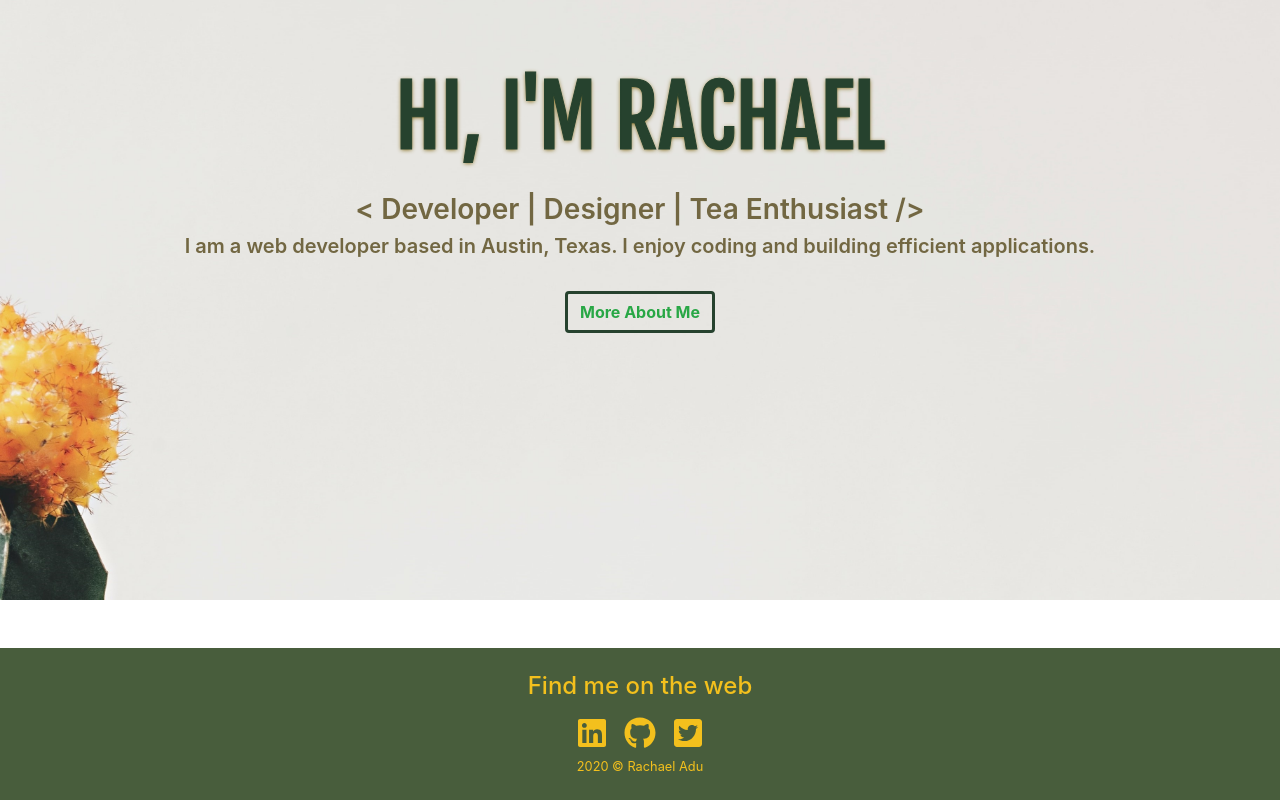
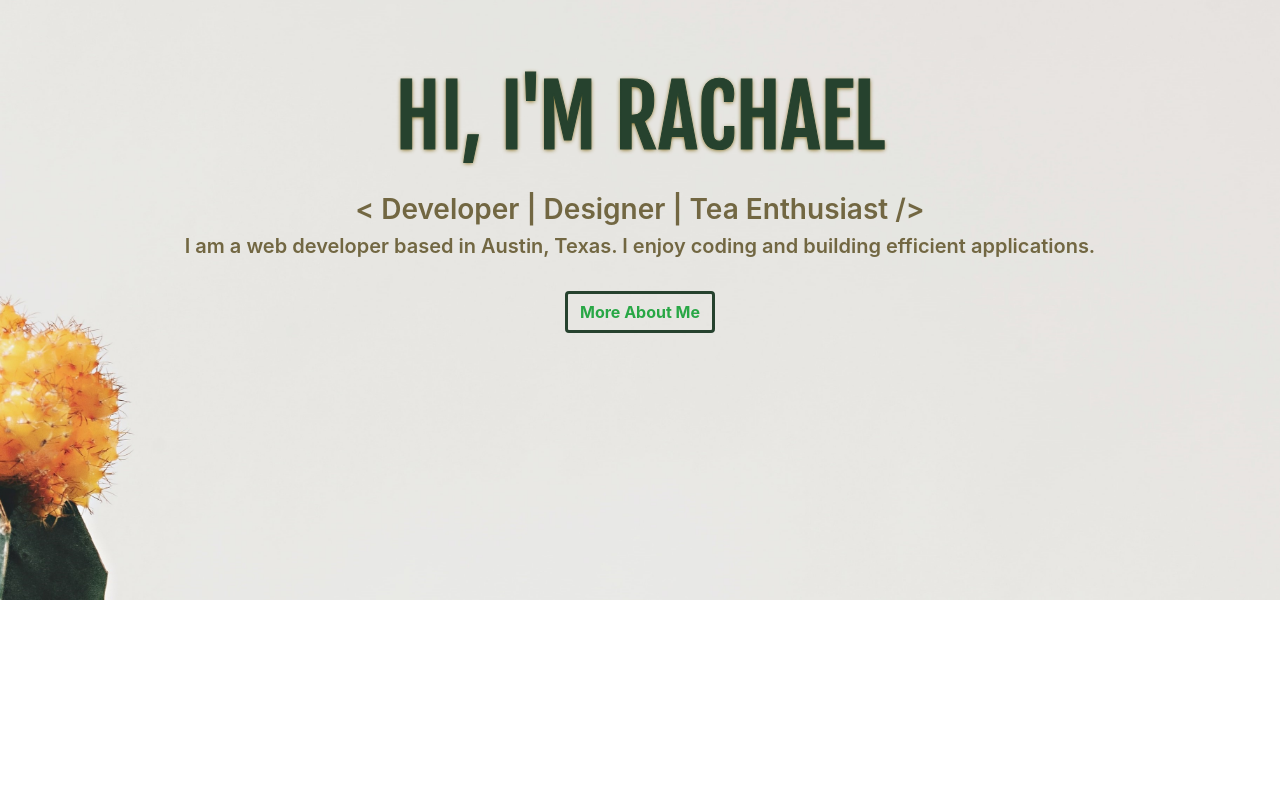
Before and after one commit to rad-a/portfolio-react, a React (Create React App) app: page / in a window 1280 px wide. Shown: the part 324-1124 px from the top of the page. After the commit the page ends 924 px from the top, so only its background shows below. Built offline with nearby package versions, Linux system fonts and the light colour scheme.

Commit message:
Updated state object and added "HashRouter"

```diff
--- a/src/App.js
+++ b/src/App.js
@@ -1,5 +1,5 @@
 import React, { Component } from "react";
-import { BrowserRouter as Router, Route, Switch } from "react-router-dom";
+import { HashRouter as Router, Route, Switch } from "react-router-dom";
 import Container from "react-bootstrap/Container";
 import "./App.css";
 
@@ -29,14 +29,14 @@ class App extends Component {
         actionText: "More About Me",
       },
       about: {
-        title: "About",
-        subTitle: "My Skills",
+        title: "ABOUT",
+        subTitle: "MY SKILLS",
       },
       projects: {
-        title: "My Projects",
+        title: "MY PROJECTS",
       },
       contact: {
-        title: "Contact",
+        title: "CONTACT",
       },
     };
   }
@@ -44,7 +44,7 @@ class App extends Component {
   render() {
     return (
       <Router>
-        <Container className="p-0" fluid={true}>
+        <Container className="mainContainer p-0" fluid={true}>
           <TopNavbar />
 
           {/* Define routes and set state for each page. */}
@@ -79,7 +79,7 @@ class App extends Component {
               render={() => <ContactPage title={this.state.contact.title} />}
             />
           </Switch>
-          <Footer />
+          {/* <Footer /> */}
         </Container>
       </Router>
     );
```
